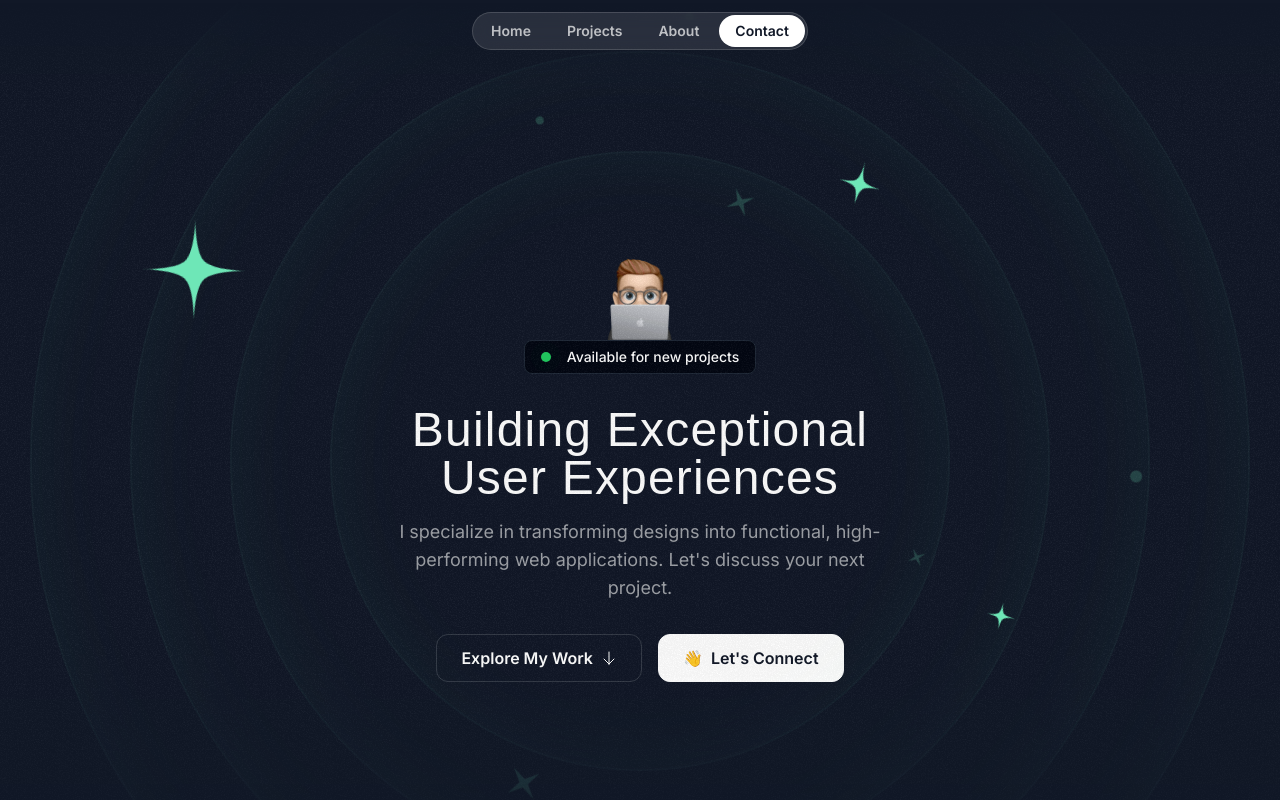
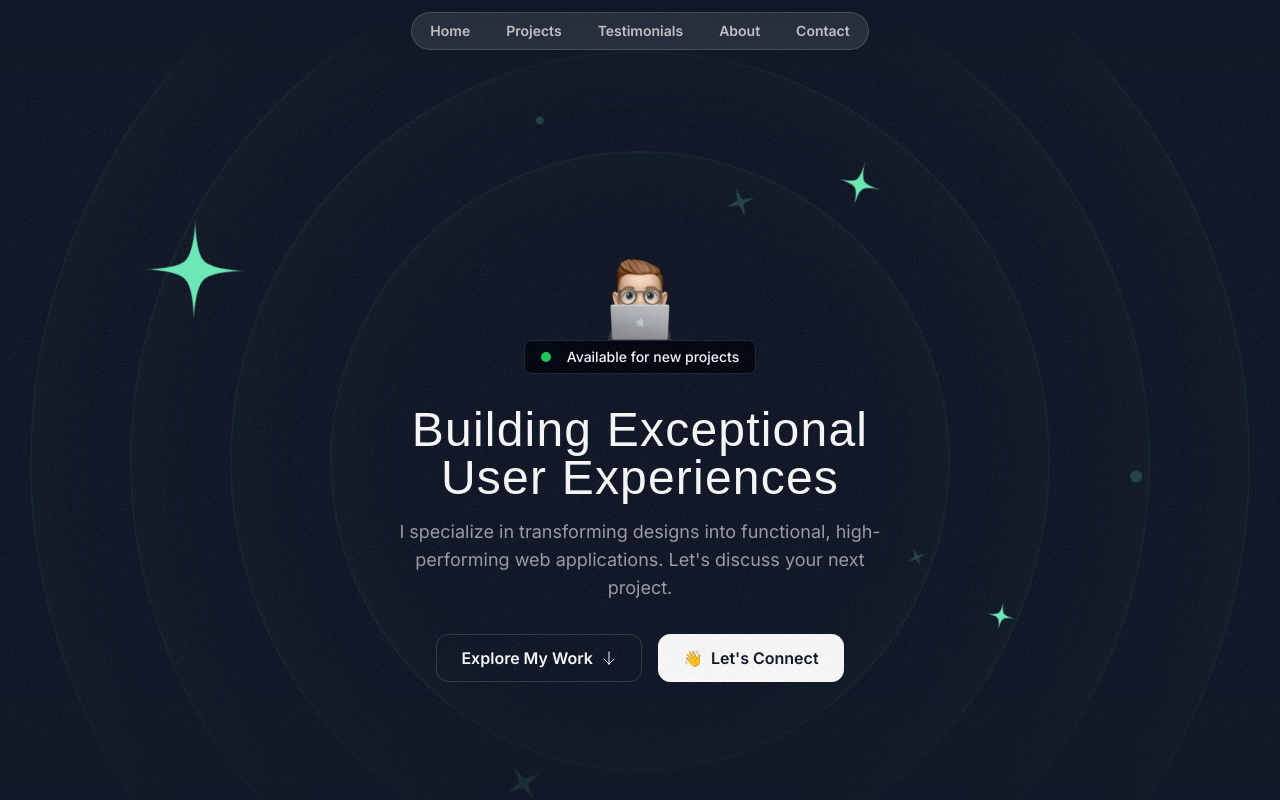
Before and after one commit to GandhiGB/Portfolio1, a Next.js app: page / in a window 1280 px wide. Shown: the top 800 px of the page. Built offline with nearby package versions, Linux system fonts and the light colour scheme; a web font is replaced by a local one.

Commit message:
Add functionality to the navigation

```diff
--- a/src/app/globals.css
+++ b/src/app/globals.css
@@ -7,8 +7,16 @@
     @apply px-4 py-1.5 rounded-full text-white/70 text-sm font-semibold hover:bg-white/10 hover:text-white transition duration-300;
   }
 
+  .nav-item-active {
+    @apply bg-white text-gray-900 hover:bg-white/70 hover:text-gray-900;
+  }
+
   .hero-ring {
     @apply size-[620px] absolute inset-0 border-2 top-1/2 left-1/2 -translate-x-1/2 -translate-y-1/2 rounded-full border-emerald-300/5 shadow-[0_0_80px_inset] shadow-emerald-300/5;
+  }
+
+  html {
+    scroll-behavior: smooth;
   }
 }
 
--- a/src/app/page.tsx
+++ b/src/app/page.tsx
@@ -1,3 +1,5 @@
+"use client";
+
 import { Header } from "@/sections/Header";
 import { HeroSection } from "@/sections/Hero";
 import { ProjectsSection } from "@/sections/Projects";
@@ -6,17 +8,35 @@ import { TestimonialsSection } from "@/sections/Testimonials";
 import { AboutSection } from "@/sections/About";
 import { ContactSection } from "@/sections/Contact";
 import { Footer } from "@/sections/Footer";
+import { useEffect } from "react";
 
 export default function Home() {
   return (
     <div>
       <Header />
-      <HeroSection />
-      <ProjectsSection />
+
+      <section id="home">
+        <HeroSection />
+      </section>
+
+      <section id="pro">
+        <ProjectsSection />
+      </section>
+
       <TapeSection />
-      <TestimonialsSection />
-      <AboutSection />
-      <ContactSection />
+
+      <section id="testimonials">
+        <TestimonialsSection />
+      </section>
+
+      <section id="about">
+        <AboutSection />
+      </section>
+
+      <section id="contact">
+        <ContactSection />
+      </section>
+
       <Footer />
     </div>
   );
--- a/src/sections/Header.tsx
+++ b/src/sections/Header.tsx
@@ -1,19 +1,44 @@
 export const Header = () => {
+  const scrollToSection = (sectionId: string) => {
+    const section = document.getElementById(sectionId);
+    section?.scrollIntoView({ behavior: "smooth" });
+  };
+
   return (
     <div className="flex justify-center items-center fixed top-3 w-full z-10">
       <nav className="flex gap-1 p-0.5 border border-white/15 rounded-full bg-white/10 backdrop-blur">
-        <a href="#" className="nav-item">
+        <a
+          className="nav-item"
+          data-section="home"
+          onClick={() => scrollToSection("home")}
+        >
           Home
         </a>
-        <a href="#" className="nav-item">
+        <a
+          className="nav-item"
+          data-section="pro"
+          onClick={() => scrollToSection("pro")}
+        >
           Projects
         </a>
-        <a href="#" className="nav-item">
+        <a
+          className="nav-item"
+          data-section="testimonials"
+          onClick={() => scrollToSection("testimonials")}
+        >
+          Testimonials
+        </a>
+        <a
+          className="nav-item"
+          data-section="about"
+          onClick={() => scrollToSection("about")}
+        >
           About
         </a>
         <a
-          href="#"
-          className="nav-item bg-white text-gray-900 hover:bg-white/70 hover:text-gray-900"
+          className="nav-item"
+          data-section="contact"
+          onClick={() => scrollToSection("contact")}
         >
           Contact
         </a>
```
Lines whose indentation alone changed are shown as unchanged.
